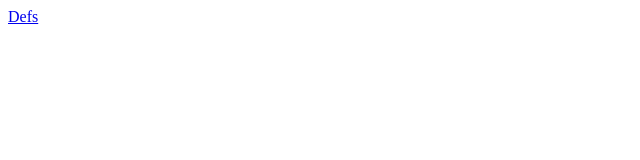
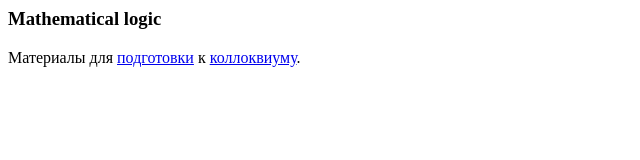
Before and after one commit to VladimirP1/ITMO, a plain HTML site: page index.html in a window 1280 px wide. Shown: the whole page, without its empty margins (0-640 px from the left). Drawn offline with Linux system fonts and the light colour scheme.

Commit message:
Update index

```diff
--- a/index.html
+++ b/index.html
@@ -1,8 +1,11 @@
 <html>
-<head>
-<title>index</title>
-</head>
-<body>
-<a href="MathLogic/Colloq/Defs.html">Defs</a>
-</body>
+    <head>
+        <title>Navigation</title>
+    </head>
+    <body>
+        <h3>Mathematical logic</h3>
+        <p>
+        Материалы для <a href="MathLogic/Colloq/Defs.html">подготовки</a> к <a href=https://github.com/shd/logic2019/blob/master/colloq.pdf>коллоквиуму</a>.
+        </p>
+    </body>
 </html>
```
